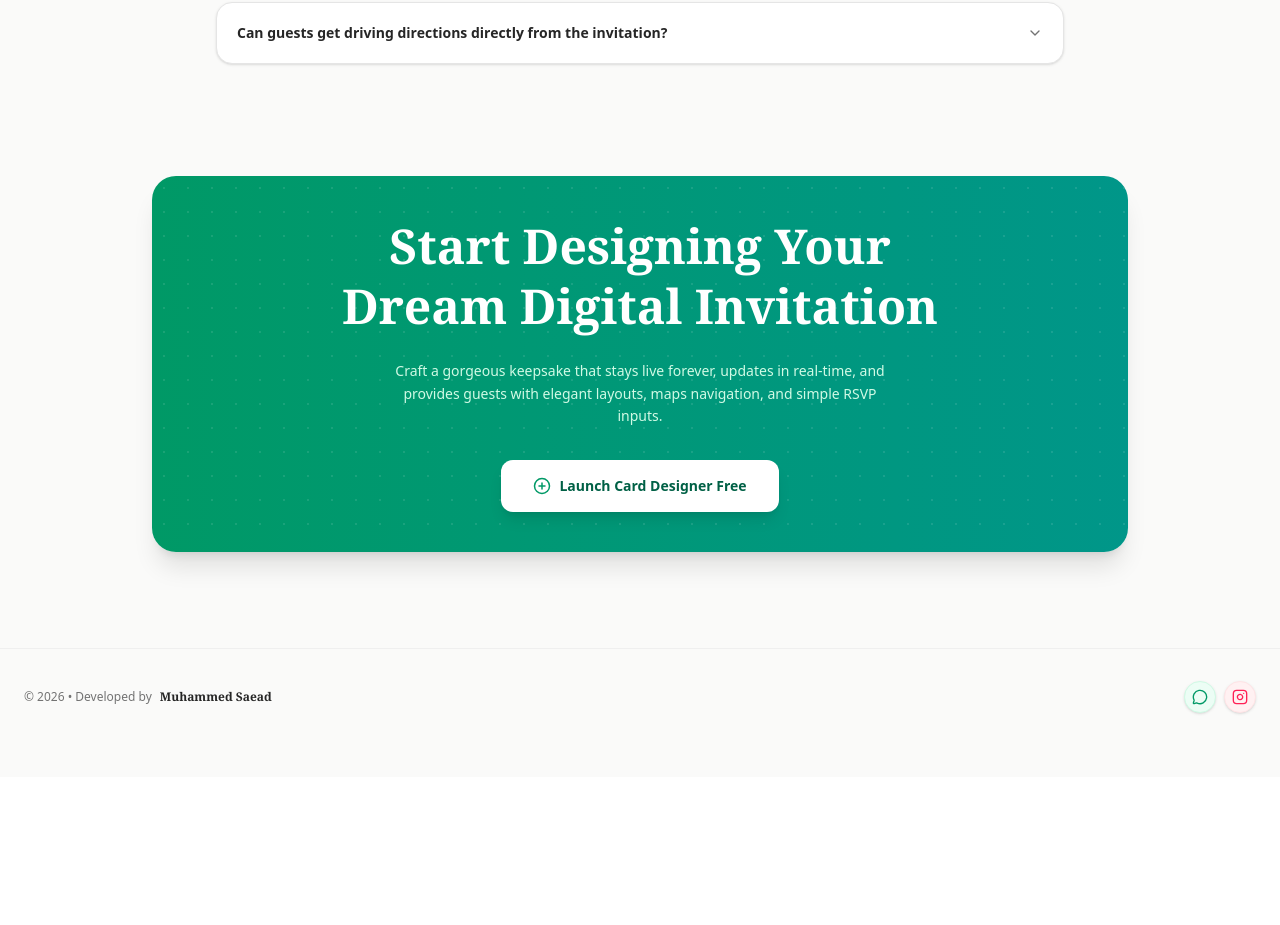
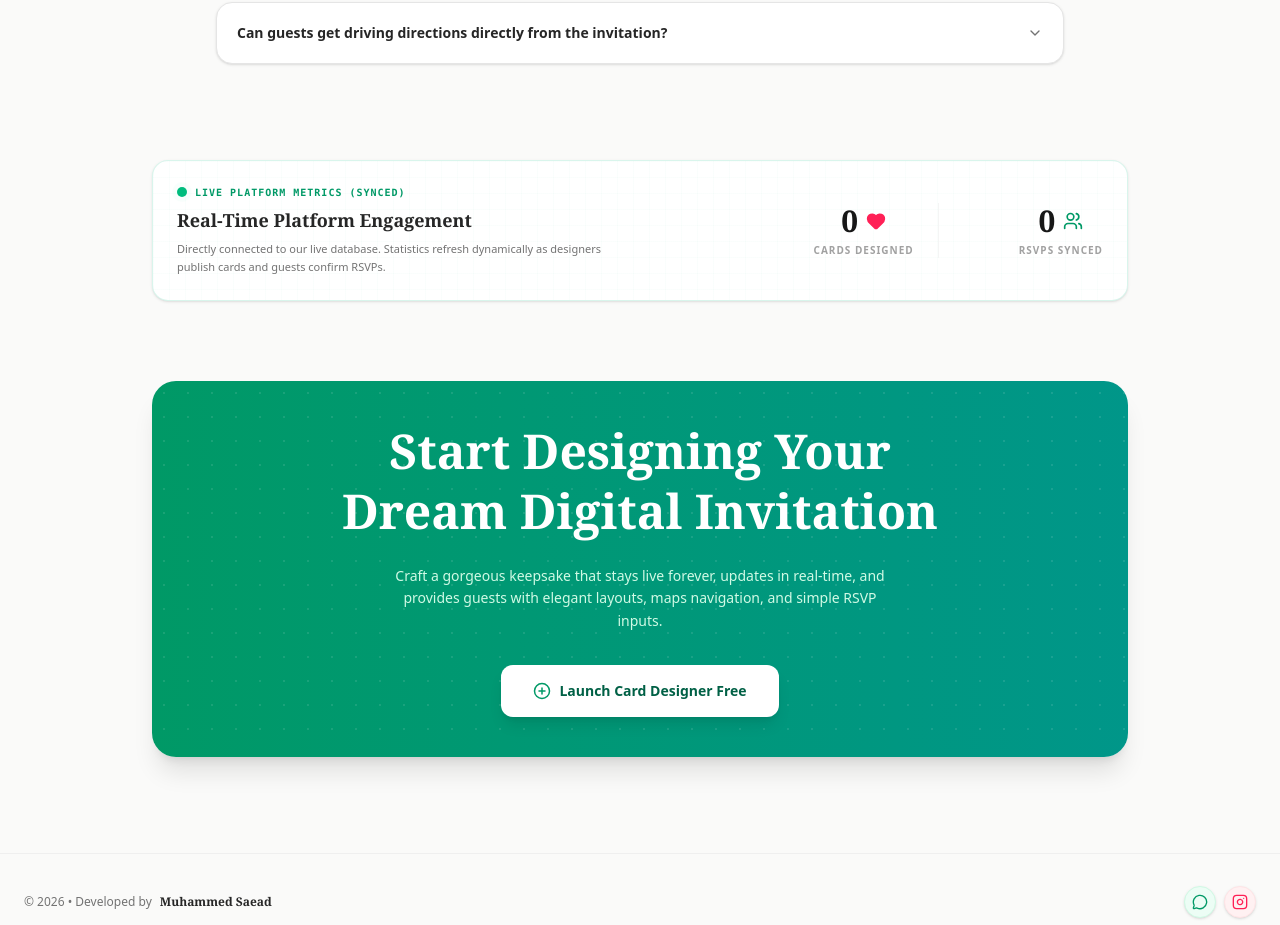
Before and after one commit to MSKKOKL/Wedding-invitation-undakkam, a React (Vite) app: page / in a window 1280 px wide. Shown: the part 4220-5145 px from the top of the page. Before the commit the page ends 4997 px from the top, so only its background shows below. Built offline with nearby package versions, Linux system fonts and the light colour scheme; no server answers; the database is empty.

Commit message:
feat(home): add real-time invitation and RSVP stats
Integrate Firebase onSnapshot listeners to display live invitation and RSVP counts on the homepage.

```diff
--- a/src/components/HomePage.tsx
+++ b/src/components/HomePage.tsx
@@ -1,5 +1,6 @@
-import React, { useState } from 'react';
+import React, { useState, useEffect } from 'react';
 import { motion, AnimatePresence } from 'motion/react';
+import { db, collection, onSnapshot } from '../firebase';
 import {
   Heart,
   Sparkles,
@@ -35,6 +36,36 @@ interface HomePageProps {
 export default function HomePage({ onStartCreating, activeId, onResumeDraft }: HomePageProps) {
   const [activeFAQ, setActiveFAQ] = useState<number | null>(null);
   const [selectedDemoTheme, setSelectedDemoTheme] = useState<'islamic' | 'royal' | 'floral' | 'boho' | 'minimal'>('royal');
+  const [stats, setStats] = useState({ invitationsCount: 0, rsvpsCount: 0, loading: true });
+
+  useEffect(() => {
+    // Real-time listener for invitations collection
+    const unsubscribeInvitations = onSnapshot(collection(db, 'invitations'), (snapshot) => {
+      setStats(prev => ({
+        ...prev,
+        invitationsCount: snapshot.size,
+        loading: false
+      }));
+    }, (error) => {
+      console.error("Error listening to invitations:", error);
+    });
+
+    // Real-time listener for RSVPs collection
+    const unsubscribeRsvps = onSnapshot(collection(db, 'rsvps'), (snapshot) => {
+      setStats(prev => ({
+        ...prev,
+        rsvpsCount: snapshot.size,
+        loading: false
+      }));
+    }, (error) => {
+      console.error("Error listening to RSVPs:", error);
+    });
+
+    return () => {
+      unsubscribeInvitations();
+      unsubscribeRsvps();
+    };
+  }, []);
 
   const faqs = [
     {
@@ -235,6 +266,8 @@ export default function HomePage({ onStartCreating, activeId, onResumeDraft }: H
               <ArrowRight className="h-4 w-4" />
             </a>
           </motion.div>
+
+
         </motion.div>
 
         {/* Hero Interactive Device Mockup Frame */}
@@ -638,6 +671,64 @@ export default function HomePage({ onStartCreating, activeId, onResumeDraft }: H
         </div>
       </section>
 
+      {/* Live Real-Time Platform Statistics Bar */}
+      <section className="py-8 px-6 max-w-5xl mx-auto w-full">
+        <div className="bg-white dark:bg-neutral-900/60 backdrop-blur-md border border-emerald-500/15 dark:border-emerald-500/10 rounded-2xl p-6 relative overflow-hidden shadow-sm">
+          {/* Subtle grid pattern */}
+          <div className="absolute inset-0 bg-[linear-gradient(to_right,#10b98105_1px,transparent_1px),linear-gradient(to_bottom,#10b98105_1px,transparent_1px)] bg-[size:16px_16px] pointer-events-none" />
+
+          <div className="relative z-10 flex flex-col md:flex-row items-center justify-between gap-6">
+            <div className="space-y-1.5 text-center md:text-left">
+              <div className="flex items-center justify-center md:justify-start gap-2">
+                <span className="relative flex h-2.5 w-2.5">
+                  <span className="animate-ping absolute inline-flex h-full w-full rounded-full bg-emerald-400 opacity-75"></span>
+                  <span className="relative inline-flex rounded-full h-2.5 w-2.5 bg-emerald-500"></span>
+                </span>
+                <span className="text-[10px] uppercase font-mono font-extrabold tracking-widest text-emerald-600 dark:text-emerald-400">
+                  Live Platform Metrics (Synced)
+                </span>
+              </div>
+              <h3 className="text-base sm:text-lg font-serif font-extrabold text-neutral-800 dark:text-neutral-100">
+                Real-Time Platform Engagement
+              </h3>
+              <p className="text-[11px] text-neutral-500 dark:text-neutral-400 leading-relaxed max-w-md">
+                Directly connected to our live database. Statistics refresh dynamically as designers publish cards and guests confirm RSVPs.
+              </p>
+            </div>
+
+            <div className="flex flex-row items-center gap-6 sm:gap-10 divide-x divide-neutral-100 dark:divide-neutral-800 text-center shrink-0 w-full md:w-auto justify-center md:justify-end border-t md:border-t-0 pt-4 md:pt-0 border-neutral-150 dark:border-neutral-800">
+              <div className="space-y-1 px-4 sm:px-6">
+                <div className="text-2xl sm:text-3xl font-serif font-black text-neutral-900 dark:text-neutral-50 flex items-center justify-center">
+                  {stats.loading ? (
+                    <span className="inline-block h-8 w-14 bg-neutral-200 dark:bg-neutral-800 animate-pulse rounded" />
+                  ) : (
+                    <span className="tabular-nums">{stats.invitationsCount}</span>
+                  )}
+                  <Heart className="h-5 w-5 ml-2 text-rose-500 fill-rose-500" />
+                </div>
+                <p className="text-[10px] uppercase tracking-widest font-sans font-bold text-neutral-400 dark:text-neutral-500">
+                  Cards Designed
+                </p>
+              </div>
+
+              <div className="space-y-1 pl-6 sm:pl-10">
+                <div className="text-2xl sm:text-3xl font-serif font-black text-neutral-900 dark:text-neutral-50 flex items-center justify-center">
+                  {stats.loading ? (
+                    <span className="inline-block h-8 w-14 bg-neutral-200 dark:bg-neutral-800 animate-pulse rounded" />
+                  ) : (
+                    <span className="tabular-nums">{stats.rsvpsCount}</span>
+                  )}
+                  <Users className="h-5 w-5 ml-2 text-emerald-600" />
+                </div>
+                <p className="text-[10px] uppercase tracking-widest font-sans font-bold text-neutral-400 dark:text-neutral-500">
+                  RSVPs Synced
+                </p>
+              </div>
+            </div>
+          </div>
+        </div>
+      </section>
+
       {/* Bottom Large CTA Banner */}
       <section className="py-12 px-6 max-w-5xl mx-auto w-full text-center">
         <div className="bg-gradient-to-r from-emerald-600 to-teal-600 text-white rounded-3xl p-10 space-y-6 shadow-xl relative overflow-hidden">
--- a/src/firebase.ts
+++ b/src/firebase.ts
@@ -1,5 +1,5 @@
 import { initializeApp } from "firebase/app";
-import { getFirestore, collection, addDoc, getDoc, doc, setDoc, getDocs, query, where, orderBy, updateDoc, deleteDoc } from "firebase/firestore";
+import { getFirestore, collection, addDoc, getDoc, doc, setDoc, getDocs, query, where, orderBy, updateDoc, deleteDoc, onSnapshot } from "firebase/firestore";
 import { getAuth } from "firebase/auth";
 import { getStorage } from "firebase/storage";
 
@@ -78,5 +78,6 @@ export {
   where,
   orderBy,
   updateDoc,
-  deleteDoc
+  deleteDoc,
+  onSnapshot
 };
```
